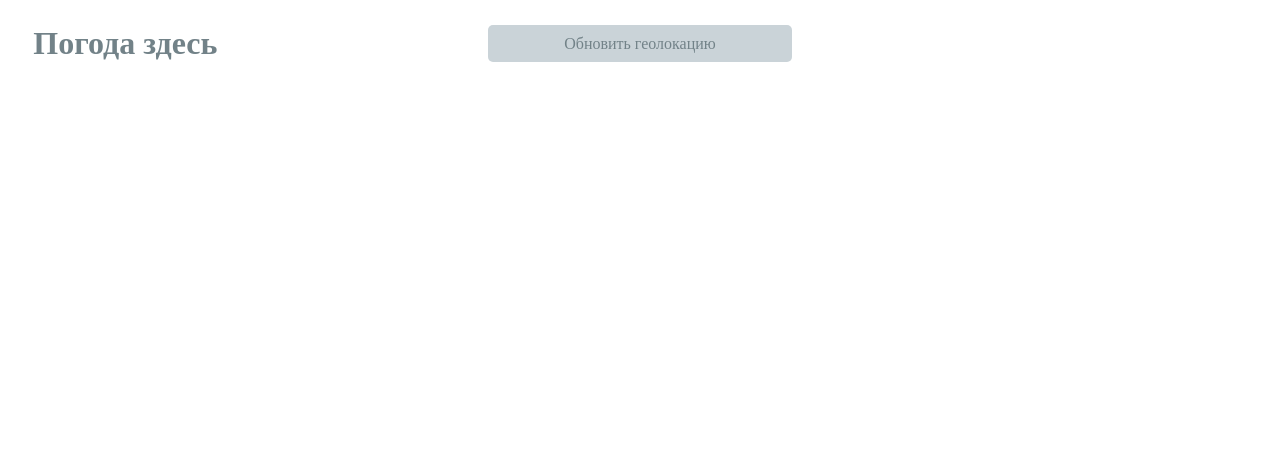
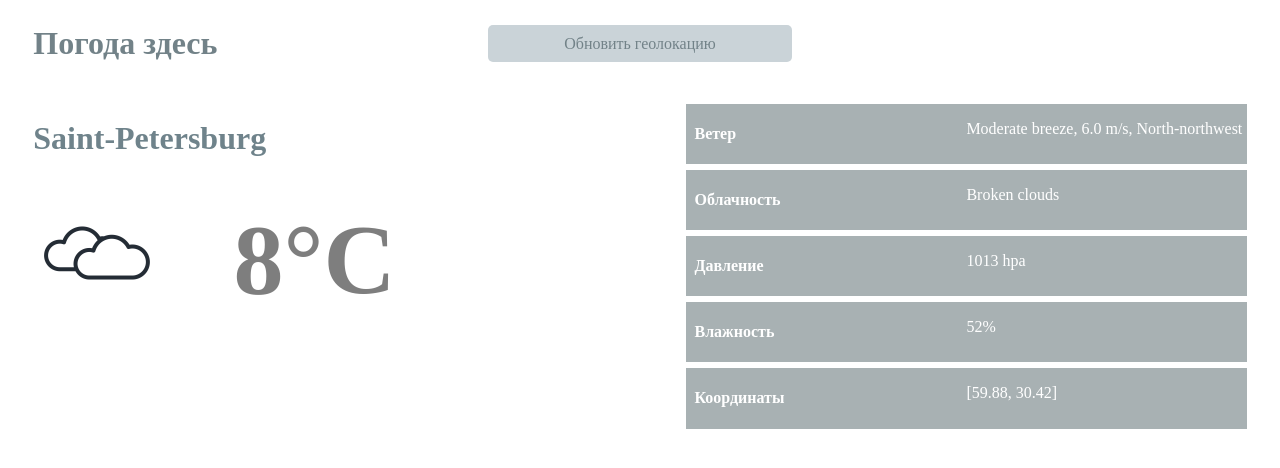
Before and after one commit to AlexKolc/alexkolc.github.io-old-, a plain HTML site: page index.html in a window 1280 px wide. Drawn offline with Linux system fonts and the light colour scheme.

Commit message:
Weather in current city

```diff
--- a/index.html
+++ b/index.html
@@ -12,6 +12,37 @@
     <button class="update-btn" type="button" name="updateLocation">Обновить геолокацию</button>
 </header>
 
-<main>
+<main class="main">
+    <div class="current-city-info">
+        <div class="current-city">
+            <h3>Saint-Petersburg</h3>
+            <div class="current-weather">
+                <img src="images/broken_clouds.png" class="current-weather-img" alt="Weather">
+                <div class="current-degrees">8&deg;C</div>
+            </div>
+        </div>
+        <ul class="weather-info">
+            <li class="characteristic">
+                <h4>Ветер</h4>
+                <p>Moderate breeze, 6.0 m/s, North-northwest</p>
+            </li>
+            <li class="characteristic">
+                <h4>Облачность</h4>
+                <p>Broken clouds</p>
+            </li>
+            <li class="characteristic">
+                <h4>Давление</h4>
+                <p>1013 hpa</p>
+            </li>
+            <li class="characteristic">
+                <h4>Влажность</h4>
+                <p>52%</p>
+            </li>
+            <li class="characteristic">
+                <h4>Координаты</h4>
+                <p>[59.88, 30.42]</p>
+            </li>
+        </ul>
+    </div>
 </main>
 </body>
--- a/style.css
+++ b/style.css
@@ -25,3 +25,54 @@
     border: none;
     font-size: 16px;
 }
+
+.current-city-info {
+    display: grid;
+    grid-template-columns: 1fr 1fr;
+    grid-gap: 1%;
+}
+
+.current-city {
+    margin: 0 0 8%;
+    font-size: 32px;
+    font-weight: bold;
+}
+
+h3 {
+    font-size: 32px;
+    color: #6f838b;
+}
+
+.current-weather {
+    display: grid;
+    grid-template-columns: 1fr 2fr;
+}
+
+.current-weather-img {
+    max-width: 128px;
+    height: auto;
+    margin: 0;
+}
+
+.current-degrees {
+    font-size: 100px;
+    margin: auto 0 0;
+    color: #7e7e7e;
+}
+
+.weather-info li {
+    margin-bottom: 1%;
+}
+
+.characteristic {
+    display: grid;
+    grid-template-columns: 1fr 1fr;
+    background-color: #a8b1b3;
+    color: white;
+    font-size: 16px;
+}
+
+h4 {
+    margin-left: 3%;
+    font-weight: bold;
+}
```
Also changed, not shown: images/broken_clouds.png (added).
